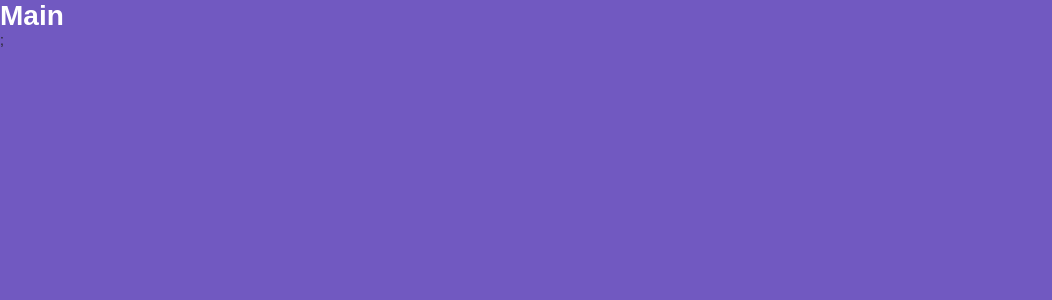
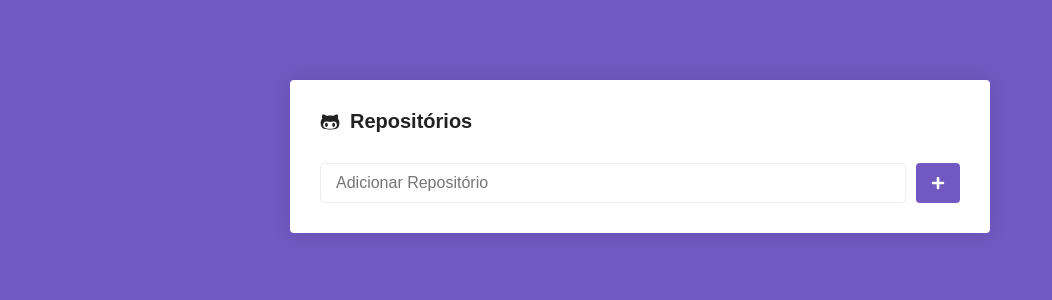
Before and after one commit to guicondee/ReactJS, a React (Create React App) app: page / in a window 1280 px wide. Shown: the top 300 px of the page, without its empty margins (0-1052 px from the left). Built offline with nearby package versions, Linux system fonts and the light colour scheme.

Commit message:
starting styling the main page

```diff
--- a/package.json
+++ b/package.json
@@ -2,13 +2,13 @@
   "name": "modulo5",
   "version": "0.1.0",
   "private": true,
-
   "dependencies": {
     "@testing-library/jest-dom": "^5.14.1",
     "@testing-library/react": "^13.0.0",
     "@testing-library/user-event": "^13.2.1",
     "react": "^18.2.0",
     "react-dom": "^18.2.0",
+    "react-icons": "^4.4.0",
     "react-router-dom": "^6.3.0",
     "react-scripts": "5.0.1",
     "styled-components": "^5.3.5",
--- a/src/pages/Main/index.js
+++ b/src/pages/Main/index.js
@@ -1,9 +1,24 @@
 import React from 'react';
 
-import { Title } from './styles';
+import { FaGithubAlt, FaPlus } from 'react-icons/fa';
 
-function Main() {
-  return <Title>Main</Title>;
+import { Container, Form, SubmitButton } from './styles';
+
+export default function Main() {
+  return (
+    <Container>
+      <h1>
+        <FaGithubAlt />
+        Repositórios
+      </h1>
+
+      <Form onSubmit={() => {}}>
+        <input type="text" placeholder="Adicionar Repositório" />
+
+        <SubmitButton disable>
+          <FaPlus color="#FFF" size={14} />
+        </SubmitButton>
+      </Form>
+    </Container>
+  );
 }
-
-export default Main;
--- a/src/pages/Main/styles.js
+++ b/src/pages/Main/styles.js
@@ -1,5 +1,48 @@
 import styled from 'styled-components';
 
-export const Title = styled.h1`
-  color: #fff;
+export const Container = styled.div`
+  max-width: 700px;
+  background: #fff;
+  border-radius: 4px;
+  box-shadow: 0 0 20px rgba(0, 0, 0, 0.1);
+  padding: 30px;
+  margin: 80px auto;
+
+  h1 {
+    font-size: 20px;
+
+    display: flex;
+    flex-direction: row;
+    align-items: center;
+    gap: 10px;
+  }
 `;
+
+export const Form = styled.form`
+  margin-top: 30px;
+
+  display: flex;
+  flex-direction: row;
+
+  input {
+    flex: 1;
+    border: 1px solid #eee;
+    padding: 10px 15px;
+    border-radius: 4px;
+    font-size: 16px;
+  }
+`;
+
+export const SubmitButton = styled.button.attrs({
+  type: 'submit',
+})`
+  background: #7159c1;
+  border: 0;
+  padding: 0 15px;
+  margin-left: 10px;
+  border-radius: 4px;
+
+  display: flex;
+  justify-content: center;
+  align-items: center;
+`;
```
Also changed, not shown: 1 other file (tests, documents, lock files or other folders).
